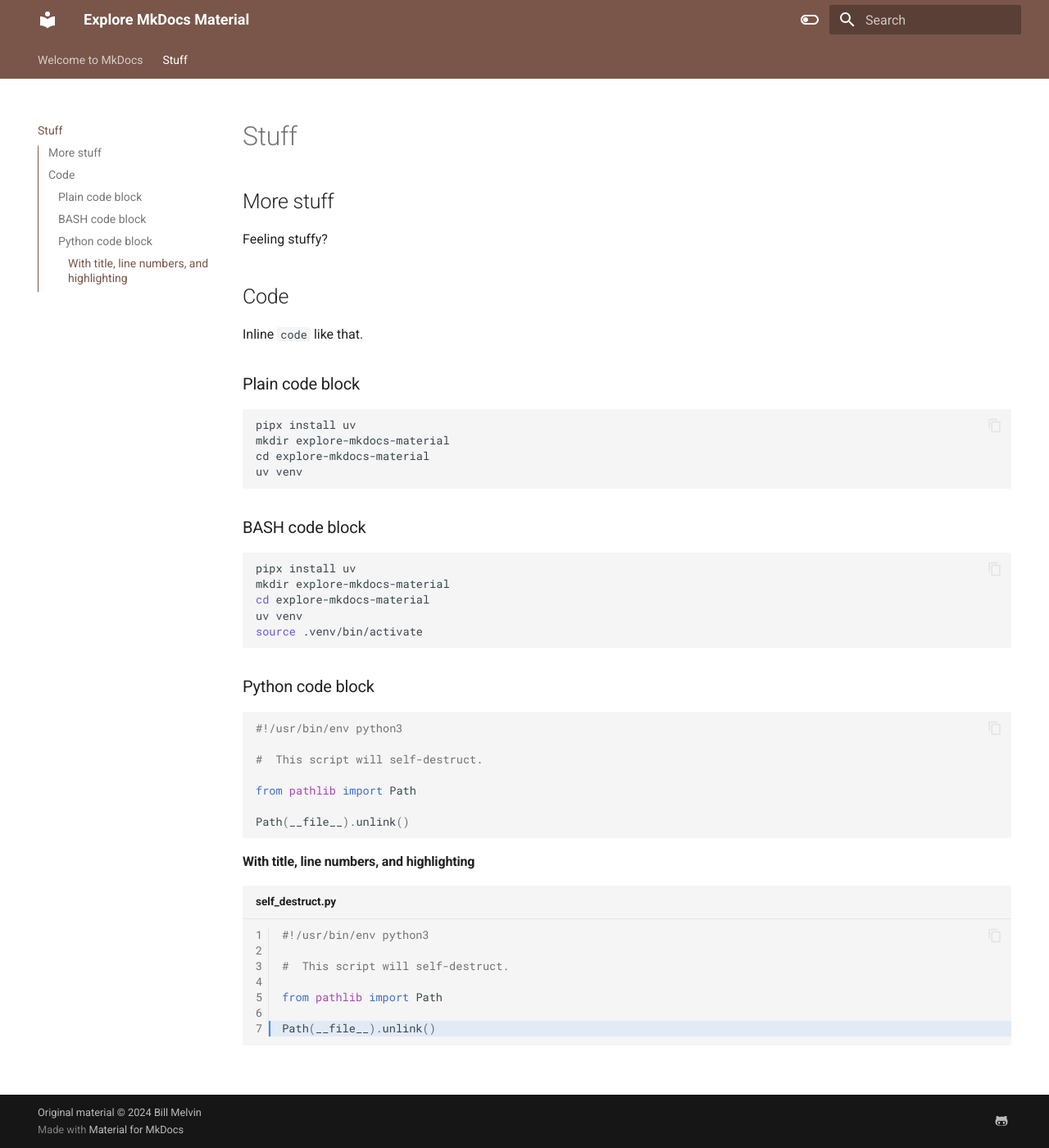
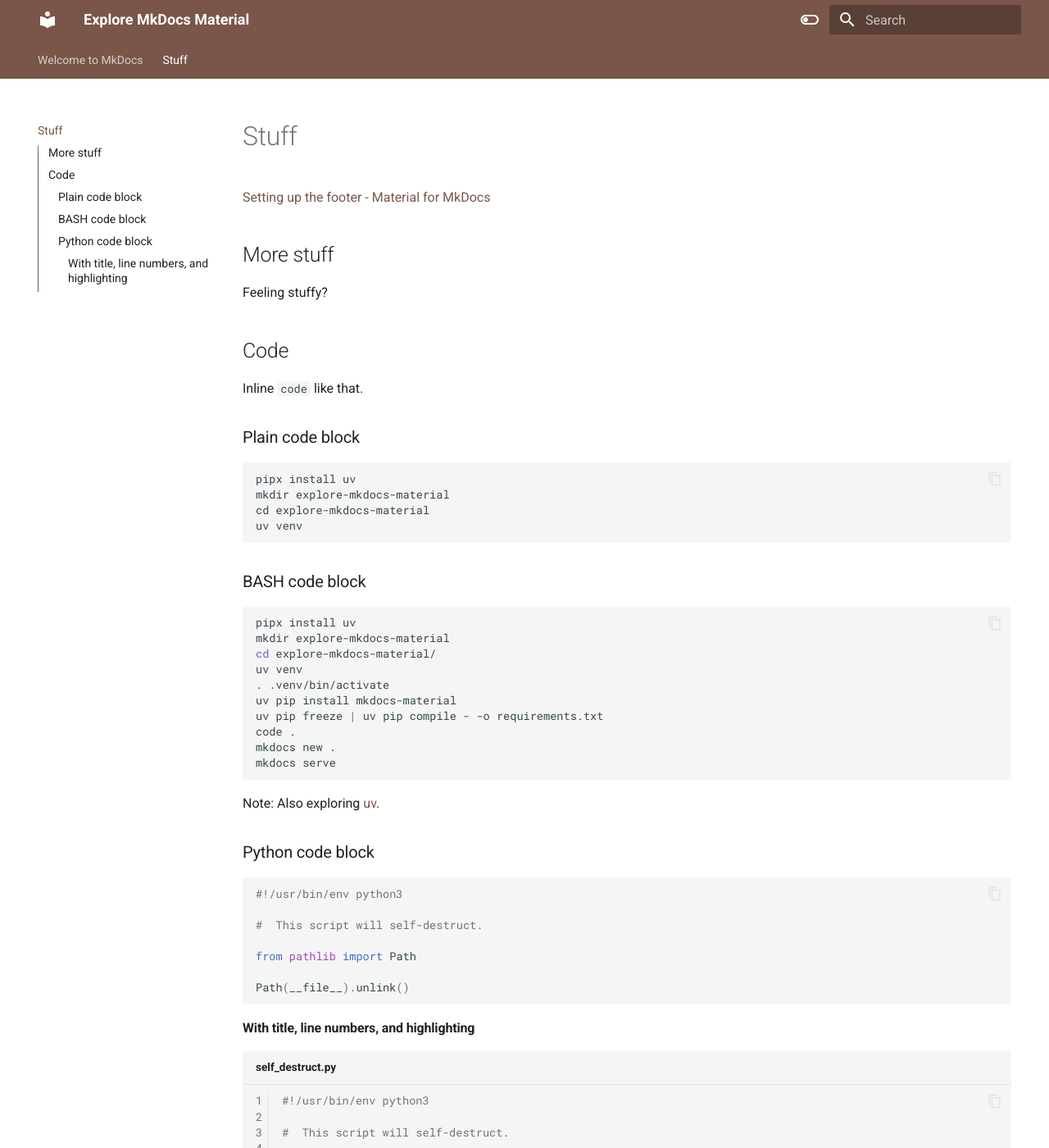
Before and after one commit to wmelvin/explore-mkdocs-material, an MkDocs documentation site: the page built from docs/stuff.md, in a window 1280 px wide and 1400 px high. Shown: the whole window at 82% size. Built offline with MkDocs 1.6.1 and Material for MkDocs 9.7.7, drawn with Linux system fonts in a browser that asks for light colours.

Commit message:
Add to README and stuff

````diff
--- a/docs/stuff.md
+++ b/docs/stuff.md
@@ -1,4 +1,6 @@
 # Stuff
+
+[Setting up the footer - Material for MkDocs](https://squidfunk.github.io/mkdocs-material/setup/setting-up-the-footer/#setting-up-the-footer)
 
 ## More stuff
 
@@ -22,10 +24,18 @@
 ``` bash
 pipx install uv
 mkdir explore-mkdocs-material
-cd explore-mkdocs-material
+cd explore-mkdocs-material/
 uv venv
-source .venv/bin/activate
+. .venv/bin/activate
+uv pip install mkdocs-material
+uv pip freeze | uv pip compile - -o requirements.txt
+code .
+mkdocs new .
+mkdocs serve
 ```
+
+Note: Also exploring [uv](https://github.com/astral-sh/uv).
+
 
 ### Python code block
 
--- a/mkdocs.yml
+++ b/mkdocs.yml
@@ -29,7 +29,7 @@
 extra:
   social:
     - icon: fontawesome/brands/github-alt
-      link: 'https://github.com/wmelvin'
+      link: 'https://github.com/wmelvin/explore-mkdocs-material'
 
 markdown_extensions:
   - admonition
@@ -45,7 +45,7 @@
   - pymdownx.superfences
   - pymdownx.mark
   - pymdownx.emoji:
-      emoji_index: !!python/name:materialx.emoji.twemoji
+      emoji_index: !!python/name:material.extensions.emoji.twemoji
       emoji_generator: !!python/name:materialx.emoji.to_svg
 
 copyright: 'Original material &copy; 2024 Bill Melvin'
````
Also changed, not shown: README.md (+4 -0 lines).
